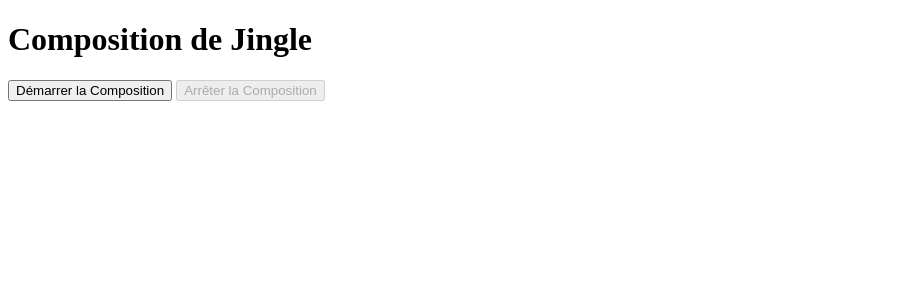
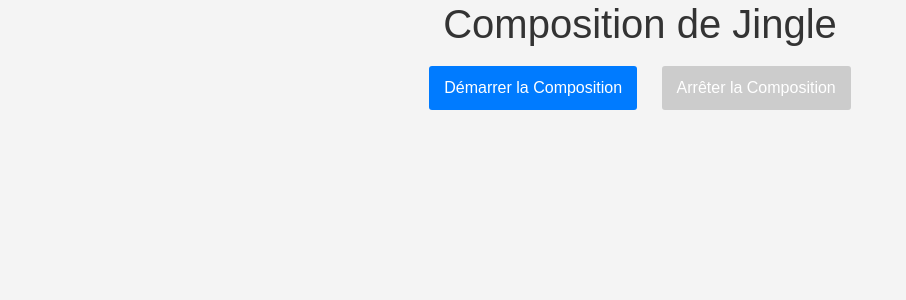
Before and after one commit to Viggsengetass/jingle_contest, a PHP site: page /compose_jingle.php in a window 1280 px wide. Shown: the top 300 px of the page, without its empty margins (0-906 px from the left). Run offline with PHP 8.4, Linux system fonts and the light colour scheme.

Commit message:
add_style

```diff
--- a/compose_jingle.php
+++ b/compose_jingle.php
@@ -4,6 +4,8 @@
     <meta charset="UTF-8">
     <meta name="viewport" content="width=device-width, initial-scale=1.0">
     <title>Composition de Jingle</title>
+    <?php include 'common.php'; ?>
+    <link rel="stylesheet" href="/style/compose_jingle.css">
 </head>
 <body>
 <h1>Composition de Jingle</h1>
--- a/style/compose_jingle.css
+++ b/style/compose_jingle.css
@@ -1,13 +1,49 @@
-/* Styles CSS pour la mise en forme de la page */
-
-#startButton {
-    background-color: #1DB954;
+/* Composition de Jingle Styles */
+body {
+    font-family: Arial, sans-serif;
+    background-color: #f4f4f4;
+    text-align: center;
 }
 
-#stopButton {
-    background-color: #FF0000;
+h1 {
+    color: #333;
 }
 
-#downloadButton {
+.container {
+    max-width: 400px;
+    margin: 0 auto;
+    background-color: #fff;
+    padding: 20px;
+    border-radius: 5px;
+    box-shadow: 0 2px 5px rgba(0, 0, 0, 0.1);
+}
+
+button {
+    display: inline-block;
+    margin: 10px;
+    padding: 10px 15px;
     background-color: #007bff;
+    color: #fff;
+    border: none;
+    border-radius: 3px;
+    cursor: pointer;
 }
+
+button:disabled {
+    background-color: #ccc;
+    cursor: not-allowed;
+}
+
+a {
+    display: none;
+    margin-top: 10px;
+    padding: 10px 15px;
+    background-color: #007bff;
+    color: #fff;
+    text-decoration: none;
+    border-radius: 3px;
+}
+
+a:hover {
+    opacity: 0.8;
+}
```
